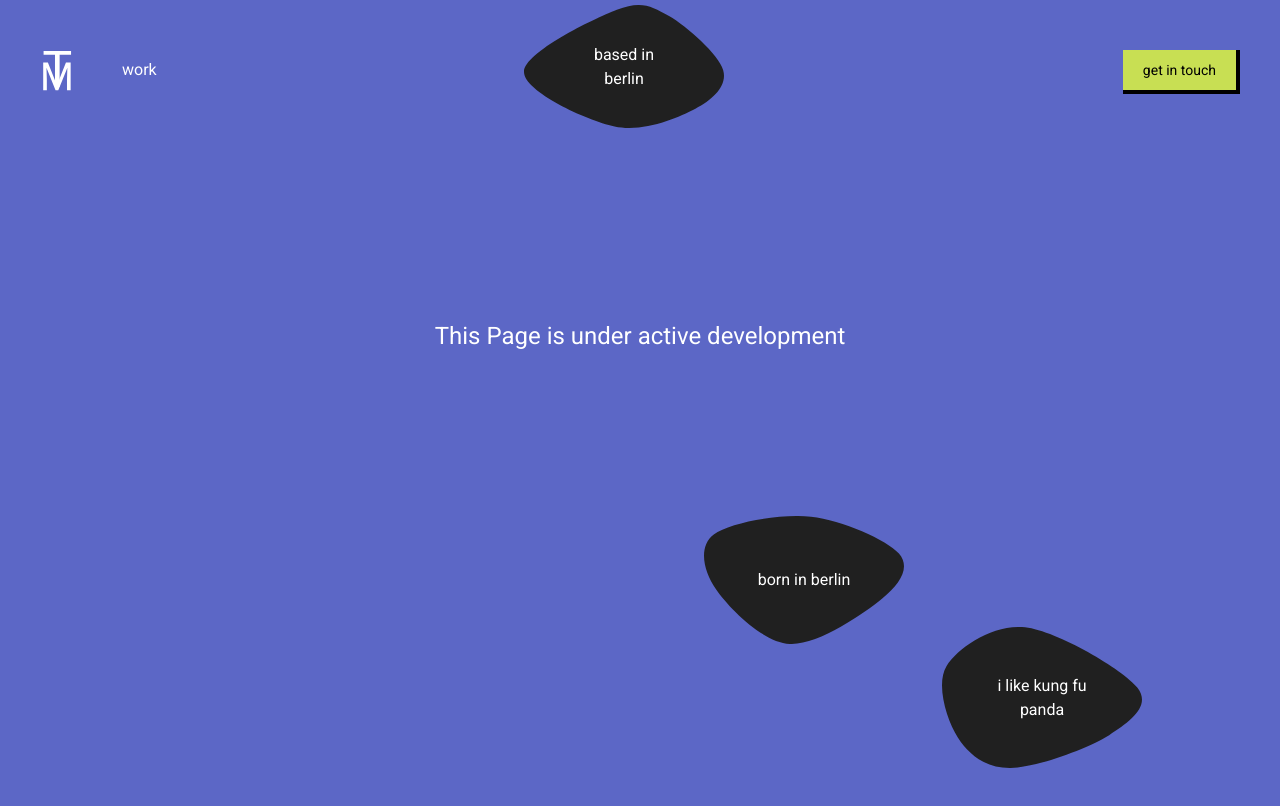
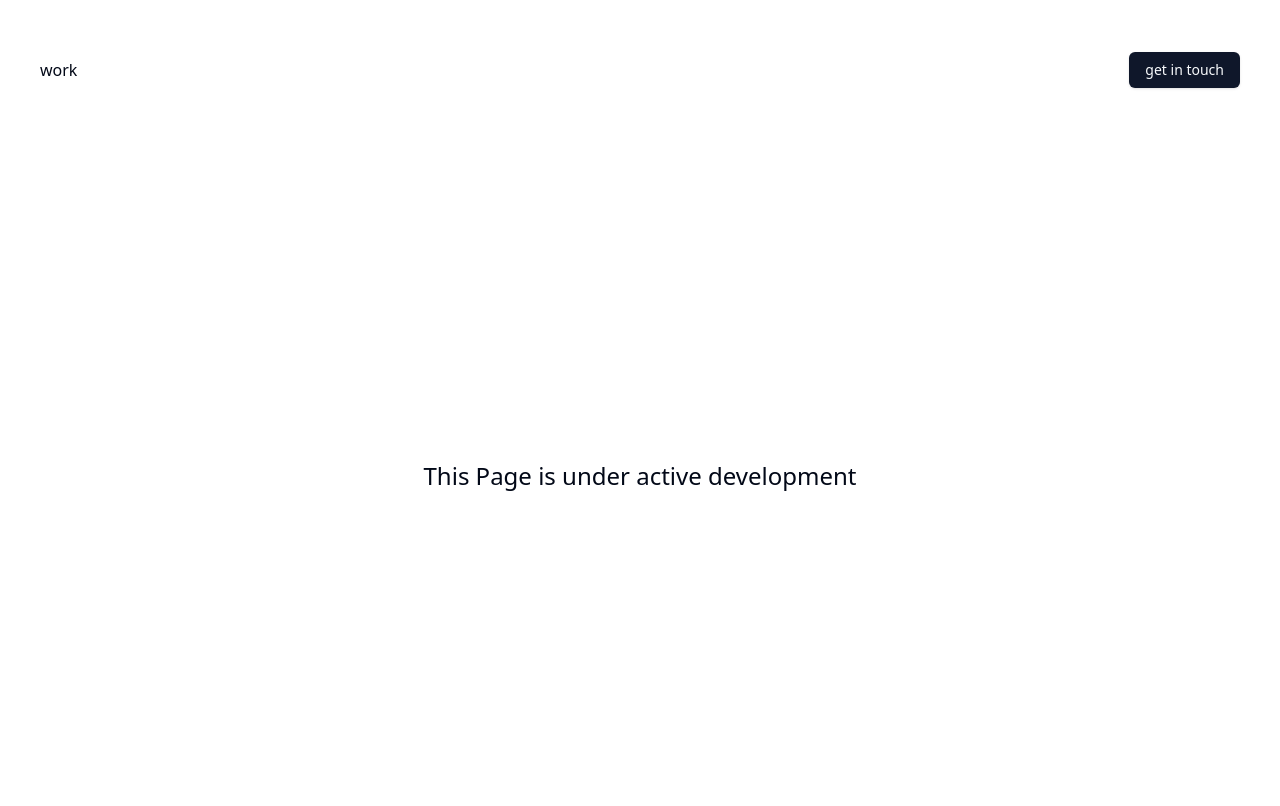
Before and after one commit to tobiasmeyhoefer/my-website-next, a Next.js app: page /work in a window 1280 px wide. Shown: the top 806 px of the page. Built offline with nearby package versions, Linux system fonts and the light colour scheme.

Commit message:
added shadcn

```diff
--- a/app/_components/Navigation/Navigation.tsx
+++ b/app/_components/Navigation/Navigation.tsx
@@ -1,20 +1,26 @@
 import Link from "next/link";
 import Logo from "@/public/svg/Logo.svg";
 import Image from "next/image";
+import { Button } from "@/app/components/ui/button";
 
 export default function Navigation() {
   return (
     <nav className="flex h-[140px] justify-center w-screen">
       <div className="flex w-full max-w-[1920px] items-center justify-between px-10">
         <div className="flex items-center gap-8 md:gap-12">
-          <Link href={"/"}>
+          {/* <Link href={"/"}>
             <Image src={Logo} alt="TM Logo" width={34} height={34} />
-          </Link>
+          </Link> */}
           <Link href={"work"}>work</Link>
         </div>
-        <div>
-          <Link className="bg-accentGreen md:px-5 md:py-3 text-sm border-b-4 border-r-4 border-black px-3 py-3 text-black transition-colors hover:bg-accentGreenDark" href={"/contact"}>get in touch</Link>
-        </div>
+        {/* <div>
+
+          <Link className="md:px-5 md:py-3 text-sm border-b-4 border-r-4 border-black px-3 py-3 text-black transition-colors hover:bg-accentGreenDark" href={"/contact"}>get in touch</Link>
+        </div> */}
+        <Button variant="default">
+          <Link href={"/contact"}>get in touch</Link>
+        </Button>
+
       </div>
     </nav>
   );
--- a/app/_components/UI/HeroSection.tsx
+++ b/app/_components/UI/HeroSection.tsx
@@ -15,7 +15,7 @@
         Junior Developer born & based in berlin with 3 years of coding
         experience
       </p>
-      <div className="absolute h-full w-full overflow-x-clip -z-40">
+      {/* <div className="absolute h-full w-full overflow-x-clip -z-40">
         <Image
           className="absolute -right-[40%] bottom-0 -z-10 min-w-[400px] blur-[4px] md:w-[1200px] md:blur-[7px] xl:-bottom-1/4 xl:-right-[20%] 2xl:w-[1400px]"
           src={me}
@@ -25,7 +25,7 @@
         />
         <Image className="absolute object -z-50 top-20 left-0 w-[70vw]" src={star} alt="star icon"/>
       </div>
-      <div className="bluredUiCircles absolute left-1/4 top-1/3 -z-20 h-[34vw] w-[30vw] rounded-full bg-neutral-900/40 blur-[8vw]" />
+      <div className="bluredUiCircles absolute left-1/4 top-1/3 -z-20 h-[34vw] w-[30vw] rounded-full bg-neutral-900/40 blur-[8vw]" /> */}
     </section>
   );
 };
--- /dev/null
+++ b/app/components/ui/button.tsx
@@ -0,0 +1,57 @@
+import * as React from "react"
+import { Slot } from "@radix-ui/react-slot"
+import { cva, type VariantProps } from "class-variance-authority"
+
+import { cn } from "@/lib/utils"
+
+const buttonVariants = cva(
+  "inline-flex items-center justify-center whitespace-nowrap rounded-md text-sm font-medium transition-colors focus-visible:outline-none focus-visible:ring-1 focus-visible:ring-ring disabled:pointer-events-none disabled:opacity-50",
+  {
+    variants: {
+      variant: {
+        default:
+          "bg-primary text-primary-foreground shadow hover:bg-primary/90",
+        destructive:
+          "bg-destructive text-destructive-foreground shadow-sm hover:bg-destructive/90",
+        outline:
+          "border border-input bg-background shadow-sm hover:bg-accent hover:text-accent-foreground",
+        secondary:
+          "bg-secondary text-secondary-foreground shadow-sm hover:bg-secondary/80",
+        ghost: "hover:bg-accent hover:text-accent-foreground",
+        link: "text-primary underline-offset-4 hover:underline",
+      },
+      size: {
+        default: "h-9 px-4 py-2",
+        sm: "h-8 rounded-md px-3 text-xs",
+        lg: "h-10 rounded-md px-8",
+        icon: "h-9 w-9",
+      },
+    },
+    defaultVariants: {
+      variant: "default",
+      size: "default",
+    },
+  }
+)
+
+export interface ButtonProps
+  extends React.ButtonHTMLAttributes<HTMLButtonElement>,
+    VariantProps<typeof buttonVariants> {
+  asChild?: boolean
+}
+
+const Button = React.forwardRef<HTMLButtonElement, ButtonProps>(
+  ({ className, variant, size, asChild = false, ...props }, ref) => {
+    const Comp = asChild ? Slot : "button"
+    return (
+      <Comp
+        className={cn(buttonVariants({ variant, size, className }))}
+        ref={ref}
+        {...props}
+      />
+    )
+  }
+)
+Button.displayName = "Button"
+
+export { Button, buttonVariants }
--- a/app/globals.css
+++ b/app/globals.css
@@ -2,201 +2,75 @@
   @tailwind components;
   @tailwind utilities;
 
-* {
-  margin: 0;
-  padding: 0;
-  box-sizing: border-box;
+  @layer base {
+    :root {
+      --background: 0 0% 100%;
+      --foreground: 222.2 84% 4.9%;
+
+      --card: 0 0% 100%;
+      --card-foreground: 222.2 84% 4.9%;
+
+      --popover: 0 0% 100%;
+      --popover-foreground: 222.2 84% 4.9%;
+
+      --primary: 222.2 47.4% 11.2%;
+      --primary-foreground: 210 40% 98%;
+
+      --secondary: 210 40% 96.1%;
+      --secondary-foreground: 222.2 47.4% 11.2%;
+
+      --muted: 210 40% 96.1%;
+      --muted-foreground: 215.4 16.3% 46.9%;
+
+      --accent: 210 40% 96.1%;
+      --accent-foreground: 222.2 47.4% 11.2%;
+
+      --destructive: 0 84.2% 60.2%;
+      --destructive-foreground: 210 40% 98%;
+
+      --border: 214.3 31.8% 91.4%;
+      --input: 214.3 31.8% 91.4%;
+      --ring: 222.2 84% 4.9%;
+
+      --radius: 0.5rem;
     }
 
-body {
-  cursor:
-    url("/cursor/cursor-@1x.svg") 16 16,
-    auto;
-  cursor:
-    -webkit-image-set(url("/cursor/cursor-@2x.svg") 2x) 16 16,
-    auto;
+    .dark {
+      --background: 222.2 84% 4.9%;
+      --foreground: 210 40% 98%;
 
-  -webkit-animation: gradientanimation 15s ease infinite;
-  -moz-animation: gradientanimation 15s ease infinite;
-  animation: gradientanimation 15s ease infinite;
-  transform: translate3d(0, 0, 0);
-  animation: bodyNoScroll 2s forwards linear;
-}
+      --card: 222.2 84% 4.9%;
+      --card-foreground: 210 40% 98%;
 
-.bluredUiCircles, .object {
-  transform: translate3d(0, 0, 0);
-}
+      --popover: 222.2 84% 4.9%;
+      --popover-foreground: 210 40% 98%;
 
-button:hover, a:hover {
-  cursor:
-    url("/cursor/cursor-hover.svg") 16 16,
-    pointer;
-  cursor:
-    -webkit-image-set(url("/cursor/cursor-hover2.svg") 2x) 16 16,
-    pointer;
-}
+      --primary: 210 40% 98%;
+      --primary-foreground: 222.2 47.4% 11.2%;
 
-.startup {
-  -webkit-animation: gradientanimation 15s ease infinite;
-  -moz-animation: gradientanimation 15s ease infinite;
-  animation: gradientanimation 15s ease infinite;
-  animation: startup 1.2s forwards;
-  overflow: hidden;
+      --secondary: 217.2 32.6% 17.5%;
+      --secondary-foreground: 210 40% 98%;
 
-  /* hardware acceleration trick on chrome? */
-  /* transform: translateZ(0);
-  transform: rotateZ(360deg);
-  backface-visibility: hidden;
-  perspective: 1000; */
-}
+      --muted: 217.2 32.6% 17.5%;
+      --muted-foreground: 215 20.2% 65.1%;
 
-.startup p:nth-child(1) {
-  position: absolute;
-  transform: translate(50vw, -15vh);
-  animation: startupForP1 2.4s forwards linear;
-  z-index: 101;
-  font-size: 50vh;
-}
+      --accent: 217.2 32.6% 17.5%;
+      --accent-foreground: 210 40% 98%;
 
-.startup p:nth-child(2) {
-  position: absolute;
-  transform: translate(60vw, 35vh);
-  animation: startupForP2 2.2s forwards linear;
-  z-index: 101;
-  font-size: 50vh;
-}
+      --destructive: 0 62.8% 30.6%;
+      --destructive-foreground: 210 40% 98%;
 
-@keyframes bodyNoScroll {
-  from {
-    overflow-y: hidden;
-  }
-  to {
-    overflow-y: visible;
+      --border: 217.2 32.6% 17.5%;
+      --input: 217.2 32.6% 17.5%;
+      --ring: 212.7 26.8% 83.9%;
     }
   }
 
-@keyframes startupForP1 {
-  from {
-    transform: translate(calc(50vw), -15vh);
+  @layer base {
+    * {
+      @apply border-border;
     }
-  to {
-    transform: translate(calc(-0vw - 100%), -15vh);
+    body {
+      @apply bg-background text-foreground;
     }
   }
-
-@keyframes startupForP2 {
-  from {
-    transform: translate(calc(30vw), 35vh);
-  }
-  to {
-    transform: translate(calc(-80vw - 100%), 35vh);
-  }
-}
-
-@keyframes startup {
-
-  0% {
-    opacity: 0;
-    /* display: block; */
-  }
-  20% {
-    opacity: 1;
-  }
-  80% {
-    opacity: 1;
-    z-index: 100;
-    /* display: block; */
-  }
-  100% {
-    opacity: 0;
-    display: none;
-    z-index: -100;
-  }
-}
-@-webkit-keyframes gradientanimation {
-  0%{background-position:0% 50%}
-  50%{background-position:100% 50%}
-  100%{background-position:0% 50%}
-}
-@-moz-keyframes gradientanimation {
-  0%{background-position:0% 50%}
-  50%{background-position:100% 50%}
-  100%{background-position:0% 50%}
-}
-@keyframes gradientanimation {
-  0%{background-position:0% 50%}
-  50%{background-position:100% 50%}
-  100%{background-position:0% 50%}
-}
-
-.item1 { grid-area: januar; }
-.item2 { grid-area: februar; }
-.item3 { grid-area: maerz; }
-.item4 { grid-area: april; }
-.item5 { grid-area: mai; }
-.item6 { grid-area: juni; }
-.item7 { grid-area: juli; }
-.item8 { grid-area: august; }
-.item9 { grid-area: september; }
-.item10 { grid-area: oktober; }
-.item11 { grid-area: november; }
-.item12 { grid-area: dezember; }
-
-.grid-container {
-  display: grid;
-  grid-template-areas:
-    'januar februar februar maerz'
-    'januar mai mai maerz'
-    'juni april juli juli'
-    'oktober oktober november august'
-    'september dezember november august'
-    'september dezember november august'
-    'september dezember november august';
-  gap: 10px;
-  height: 600px;
-}
-
-.grid-container > div {
-  background-color: rgb(34, 34, 34);
-  border-radius: 15px;
-  text-align: center;
-  display: flex;
-  justify-content: center;
-  align-items: center;
-}
-
-@media (min-width: 1280px) {
-  .grid-container {
-    font-size: 20px;
-    grid-template-areas:
-    'januar januar januar februar februar februar februar februar maerz maerz'
-    'januar januar januar april april mai mai mai maerz maerz'
-    'juni juni juni april april juli juli august august august'
-    'september september oktober april april november november august august august'
-    'september september dezember dezember dezember dezember dezember august august august';
-  }
-}
-
-/* ----------------- */
-/* CUSTOM SCROLL BAR */
-
-/* width */
-::-webkit-scrollbar {
-  width: 10px;
-}
-
-/* Track */
-::-webkit-scrollbar-track {
-  background: #5C67C6;
-  border-radius: 1px;
-}
-
-/* Handle */
-::-webkit-scrollbar-thumb {
-  background: #C8DF53;
-}
-
-/* Handle on hover */
-::-webkit-scrollbar-thumb:hover {
-  background: #9cb038;
-}
--- a/app/layout.tsx
+++ b/app/layout.tsx
@@ -1,17 +1,13 @@
 import type { Metadata, Viewport } from "next";
-import { Roboto, Montserrat } from "next/font/google";
+import { Montserrat, Space_Grotesk } from "next/font/google";
 import "./globals.css";
 import Navigation from "./_components/Navigation/Navigation";
 import { cn } from "@/lib/utils";
-import Head from "next/head";
-import FlyingInformations from "./_components/UI/FlyingInformations";
-import StartUpAnimation from "./_components/UI/StartUpAnimation";
 
 const montserrat = Montserrat({ subsets: ["latin"], variable: "--montserrat" });
-const roboto = Roboto({
+const space_grotesk = Space_Grotesk({
   subsets: ["latin"],
-  weight: ["100", "300", "400", "500", "700", "900"],
-  variable: "--roboto",
+  variable: "--space_grotesk",
 });
 
 export const metadata: Metadata = {
@@ -20,9 +16,9 @@
     "A portfolio of the web, mobile and software developer Tobias Meyhöfer",
 };
 
-export const viewport: Viewport = {
-  themeColor: "#5C67C6",
-};
+// export const viewport: Viewport = {
+//   themeColor: "#5C67C6",
+// };
 
 export default function RootLayout({
   children,
@@ -32,18 +28,14 @@
   return (
     <html lang="en" className="h-full">
       <body
-        className={cn(
-          "h-full min-h-screen overflow-x-hidden bg-primary500 font-sans text-white antialiased",
-          montserrat.variable,
-          roboto.variable,
-        )}
+        className={
+          "h-full min-h-screen overflow-x-hidden font-space_grotesk antialiased"
+        }
       >
-        <header className="absolute left-0 right-0 top-0">
+        <header className="">
           <Navigation></Navigation>
         </header>
         <main className="flex h-full justify-center">
-          <StartUpAnimation/>
-          <FlyingInformations />
           <div className="w-full max-w-[1920px]">{children}</div>
         </main>
       </body>
--- a/package.json
+++ b/package.json
@@ -9,9 +9,11 @@
     "lint": "next lint"
   },
   "dependencies": {
+    "@radix-ui/react-icons": "^1.3.0",
+    "@radix-ui/react-slot": "^1.0.2",
     "aws4": "^1.12.0",
     "class-variance-authority": "^0.7.0",
-    "clsx": "^2.1.0",
+    "clsx": "^2.1.1",
     "lucide-react": "^0.366.0",
     "mobile-detect": "^1.4.5",
     "mongoose": "^8.2.2",
--- a/tailwind.config.ts
+++ b/tailwind.config.ts
@@ -1,5 +1,5 @@
 import type { Config } from "tailwindcss"
-import { fontFamily } from "tailwindcss/defaultTheme"
+const { fontFamily } = require("tailwindcss/defaultTheme")
 
 const config = {
   darkMode: ["class"],
@@ -19,6 +19,10 @@
       },
     },
     extend: {
+      fontFamily: {
+        montserrat: ["var(--montserrat)", ...fontFamily.sans],
+        space_grotesk: ["var(--space_grotesk)", ...fontFamily.sans],
+      },
       colors: {
         border: "hsl(var(--border))",
         input: "hsl(var(--input))",
@@ -53,9 +57,6 @@
           DEFAULT: "hsl(var(--card))",
           foreground: "hsl(var(--card-foreground))",
         },
-        primary500: "#5C67C6",
-        accentGreen: "#C8DF53",
-        accentGreenDark: "#95AC20"
       },
       borderRadius: {
         lg: "var(--radius)",
@@ -76,10 +77,6 @@
         "accordion-down": "accordion-down 0.2s ease-out",
         "accordion-up": "accordion-up 0.2s ease-out",
       },
-      fontFamily: {
-        sans: ["var(--roboto)", ...fontFamily.sans],
-        montserrat: ["var(--montserrat)", ...fontFamily.sans]
-      }
     },
   },
   plugins: [require("tailwindcss-animate")],
```
Also changed, not shown: app/page.tsx (+4 -3 lines), next.config.js (+0 -11 lines), components.json, public/svg/Logo.svg, 1 other file (tests, documents, lock files or other folders). Lines whose indentation alone changed are shown as unchanged.
